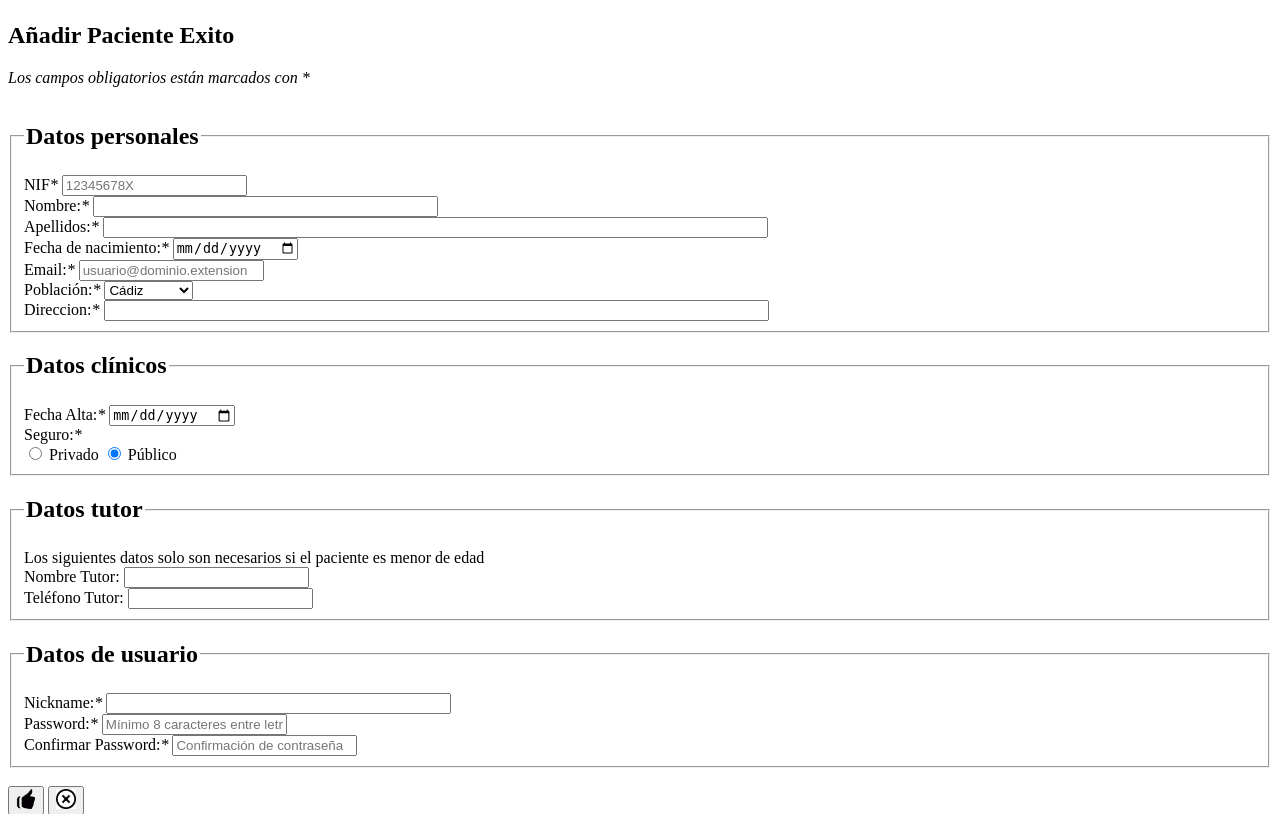
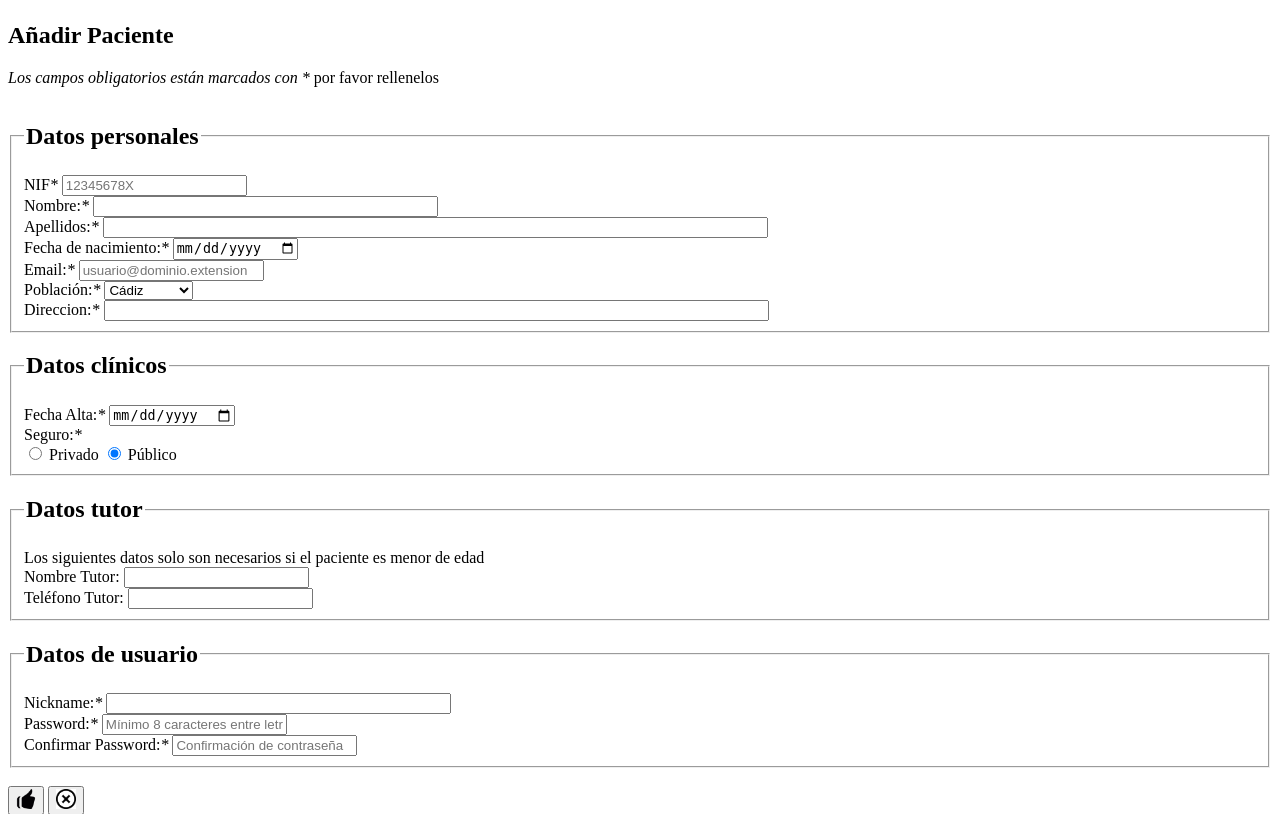
Before and after one commit to piikuman/ClinicaDental, a PHP site: page /formularioPaciente.php in a window 1280 px wide. Shown: the part 186-1000 px from the top of the page. Run offline with PHP 8.4, Linux system fonts and the light colour scheme.

Commit message:
primer commit de prueba

```diff
--- a/formularioPaciente.php
+++ b/formularioPaciente.php
@@ -53,9 +53,9 @@
   		}
 	?>
 
-	<h2>Añadir Paciente Exito</h2>
+	<h2>Añadir Paciente</h2>
 	<form id="altaPaciente" method="post" action="validacionPaciente.php" novalidate>
-			<p><i>Los campos obligatorios están marcados con </i><em>*</em></p>
+			<p><i>Los campos obligatorios están marcados con </i><em>*</em> por favor rellenelos</p>
 			<fieldset><legend><h2>Datos personales</h2></legend>
 				<div></div><label for="nif">NIF<em>*</em></label>
 				<input id="nif" name="nif" type="text" placeholder="12345678X" pattern="^[0-9]{8}[A-Z]" title="Ocho dígitos seguidos de una letra mayúscula" value="<?php echo $formulario['nif'];?>" required>
```
